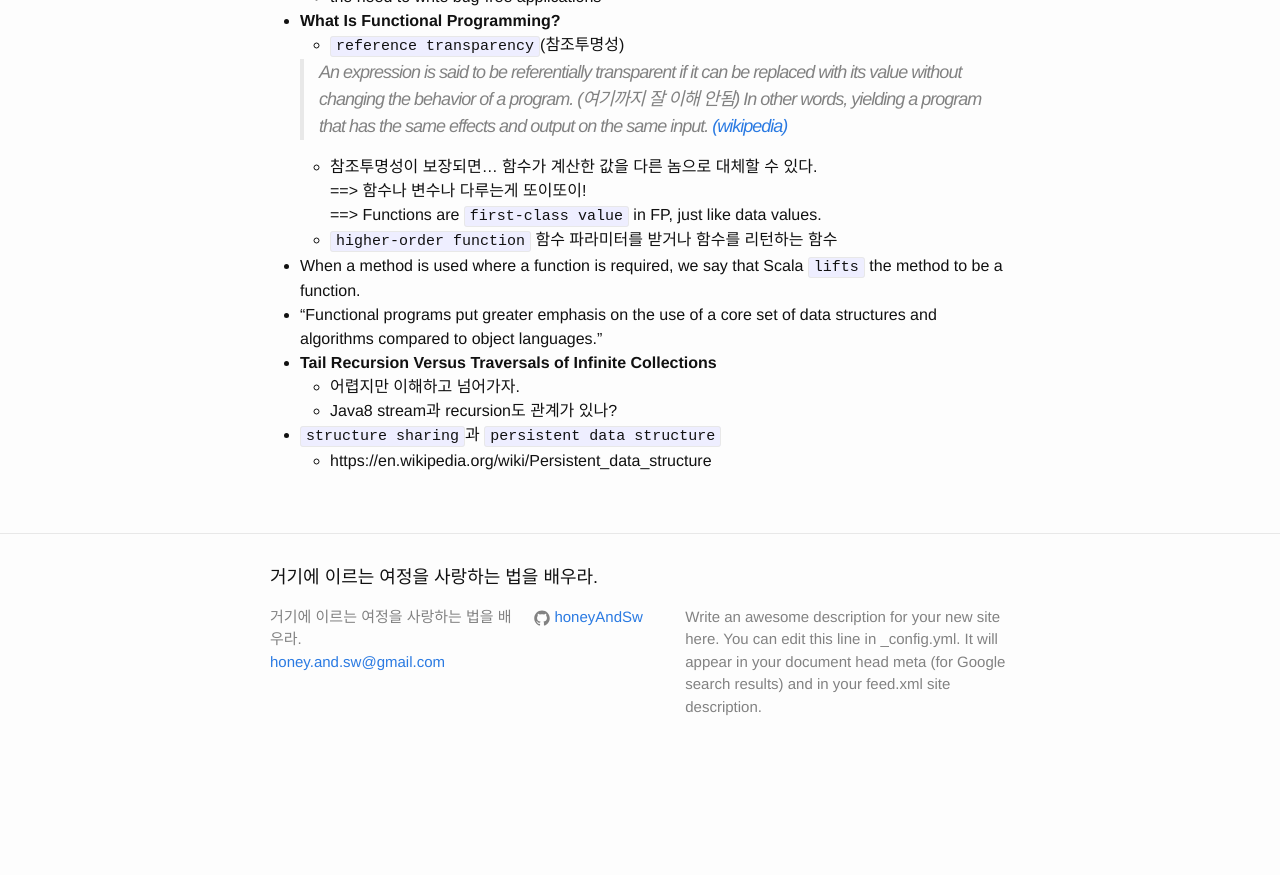
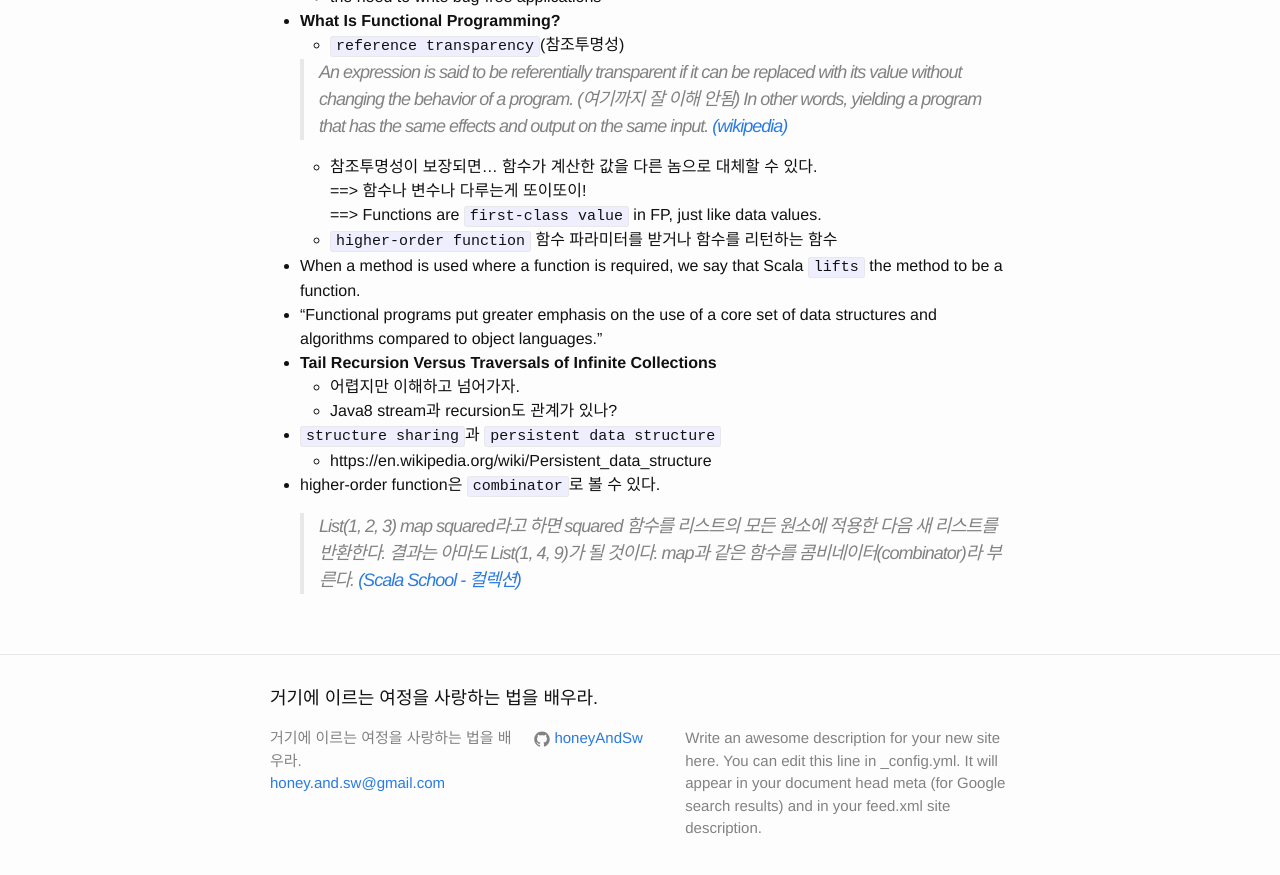
Before and after one commit to honeyAndSw/honeyAndSw.github.io, a Jekyll site: the page built from _posts/2015-11-27-programming-scala.markdown, in a window 1280 px wide and 900 px high, scrolled down 3335 px. Shown: the top 875 px of the window. Built offline with Jekyll 4.4.1, drawn with Linux system fonts in a browser that asks for light colours; before the commit the page ends 4113 px from its top, so only the background shows below that.

Commit message:
programming-scala combinators.

```diff
--- a/_posts/2015-11-27-programming-scala.markdown
+++ b/_posts/2015-11-27-programming-scala.markdown
@@ -137,3 +137,6 @@ head:1, tail:List(2, 3, 4)
   - Java8 stream과 recursion도 관계가 있나?
 - `structure sharing`과 `persistent data structure`
   - https://en.wikipedia.org/wiki/Persistent_data_structure
+- higher-order function은 `combinator`로 볼 수 있다.
+
+  > List(1, 2, 3) map squared라고 하면 squared 함수를 리스트의 모든 원소에 적용한 다음 새 리스트를 반환한다. 결과는 아마도 List(1, 4, 9)가 될 것이다. map과 같은 함수를 콤비네이터(combinator)라 부른다. [(Scala School - 컬렉션)](https://twitter.github.io/scala_school/ko/collections.html)
```
